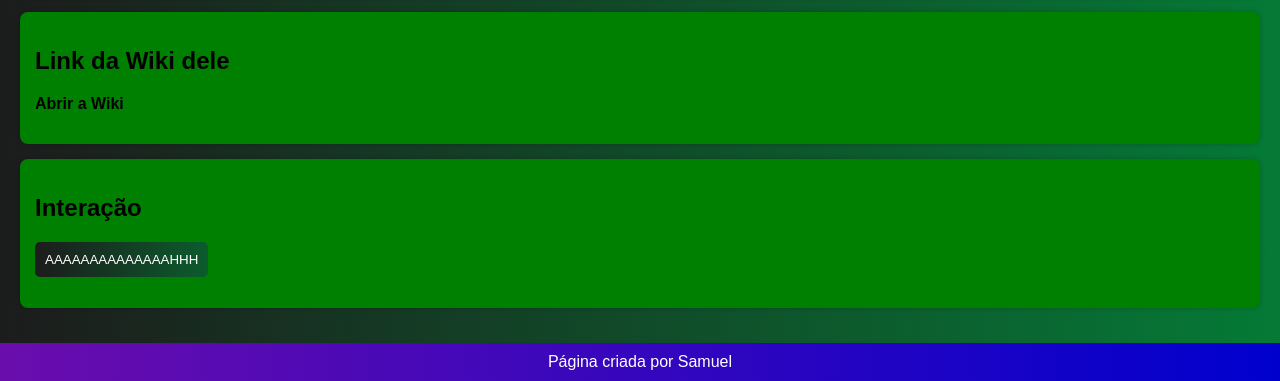
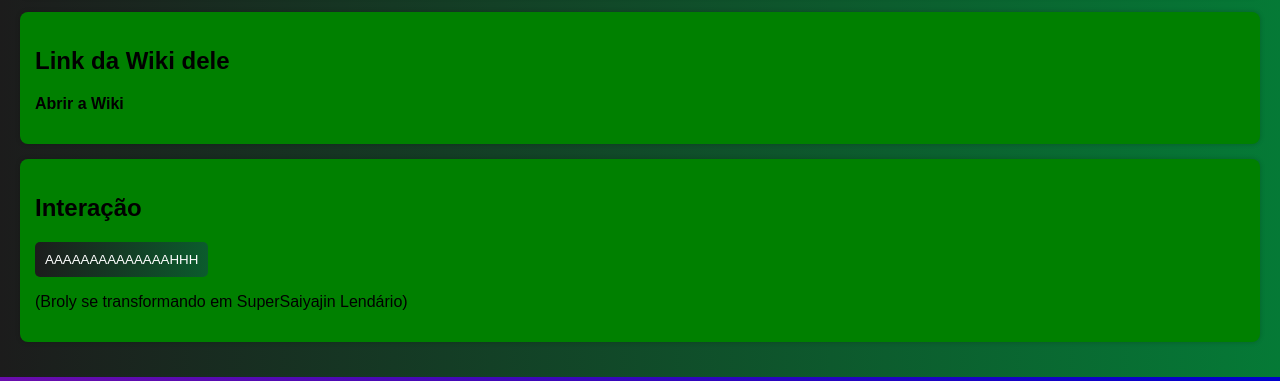
Before and after one commit to SamuelC-2008/NewProject, a plain HTML site: page index.html in a window 1280 px wide. Both pictures are taken after a click on the button "AAAAAAAAAAAAAAHHH". Shown: the part 768-1149 px from the top of the page. Drawn offline with Linux system fonts and the light colour scheme.

Commit message:
Update index.html

```diff
--- a/index.html
+++ b/index.html
@@ -120,6 +120,12 @@
 </footer>
 
 
-      <script src="script.js"></script>
+      <script>
+         function mostrarMensagem() {
+        document.getElementById("mensagem").innerHTML =
+        "(Broly se transformando em SuperSaiyajin Lendário)";
+    }
+</script>
+      </script>
   </body>
 </html>
```
